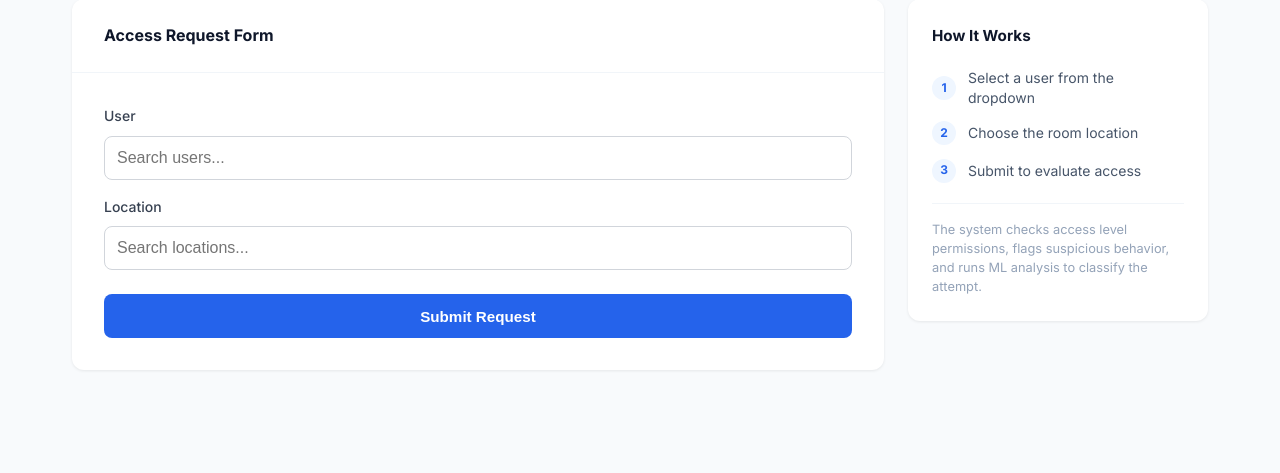
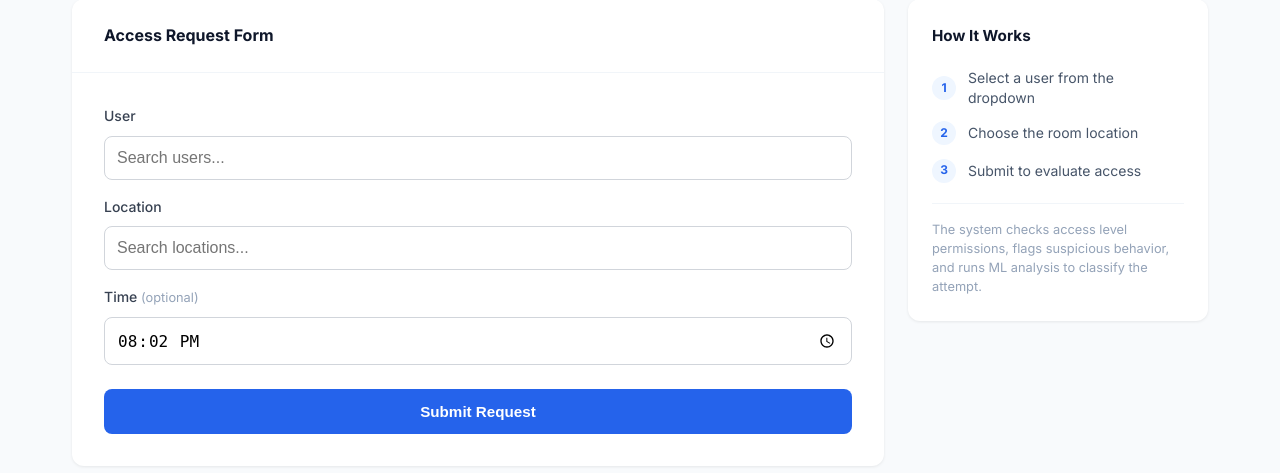
Before and after one commit to kkalevtech/AI-Access-Control-System, a Flask app: page /request_access in a window 1280 px wide. Shown: the part 175-648 px from the top of the page. Run offline with Flask 2, Linux system fonts and the light colour scheme.

Commit message:
feat: add time selector to request access form

```diff
--- a/app.py
+++ b/app.py
@@ -126,14 +126,18 @@ def request_access():
     if request.method == 'POST':
         user_id = int(request.form['user_id'])
         location = request.form['location']
-        result = access_controller.request_access(user_id, location)
+        access_time = request.form.get('access_time') or None
+        if access_time:
+            access_time += ':00'
+        result = access_controller.request_access(user_id, location, access_time)
         return render_template('access_result.html', result=result)
     users = db.get_all_users()
     rooms = db.get_all_rooms()
     users_json = json.dumps([{'id': u.id, 'name': u.name, 'role': u.role, 'room': u.assigned_room} for u in users])
     rooms_json = json.dumps([{'code': r.room_code, 'dept': r.department_name} for r in rooms])
+    now = datetime.now().strftime('%H:%M')
     return render_template('request_access.html', users=users, rooms=rooms,
-                           users_json=users_json, rooms_json=rooms_json)
+                           users_json=users_json, rooms_json=rooms_json, now=now)
 
 
 @app.route('/reset-db', methods=['POST'])
--- a/templates/request_access.html
+++ b/templates/request_access.html
@@ -30,6 +30,12 @@
                     <ul class="combo-list" id="loc_list"></ul>
                 </div>
                 <small id="loc_error" class="field-error">Select a valid location from the list</small>
+            </div>
+
+            <div class="form-group">
+                <label class="form-label" for="access_time">Time <span class="label-optional">(optional)</span></label>
+                <input type="time" id="access_time" name="access_time" class="form-input"
+                       value="{{ now }}">
             </div>
 
             <button type="submit" class="btn btn-primary btn-submit">Submit Request</button>
@@ -230,6 +236,12 @@
     margin-top: 0.35rem;
 }
 
+.label-optional {
+    font-weight: 400;
+    color: #94a3b8;
+    font-size: 0.8rem;
+}
+
 .btn-submit {
     width: 100%;
     padding: 0.85rem;
```
